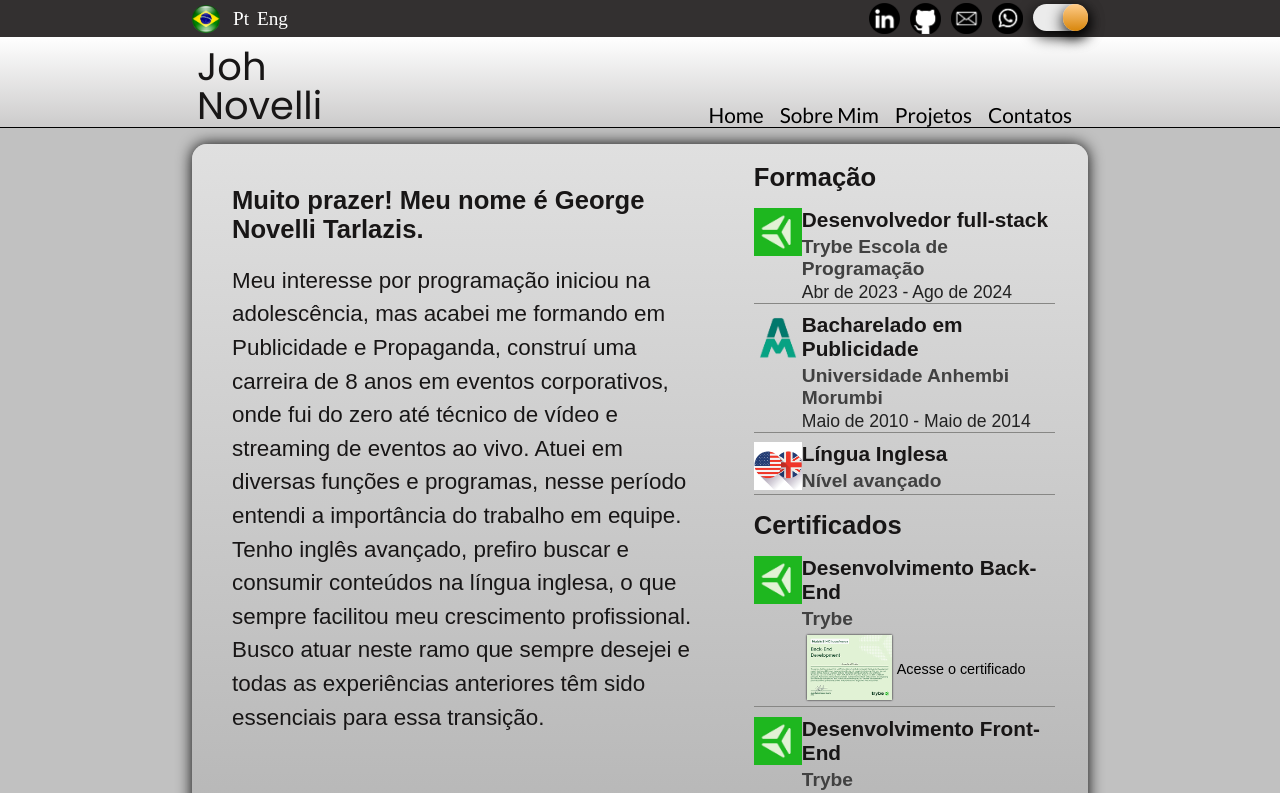
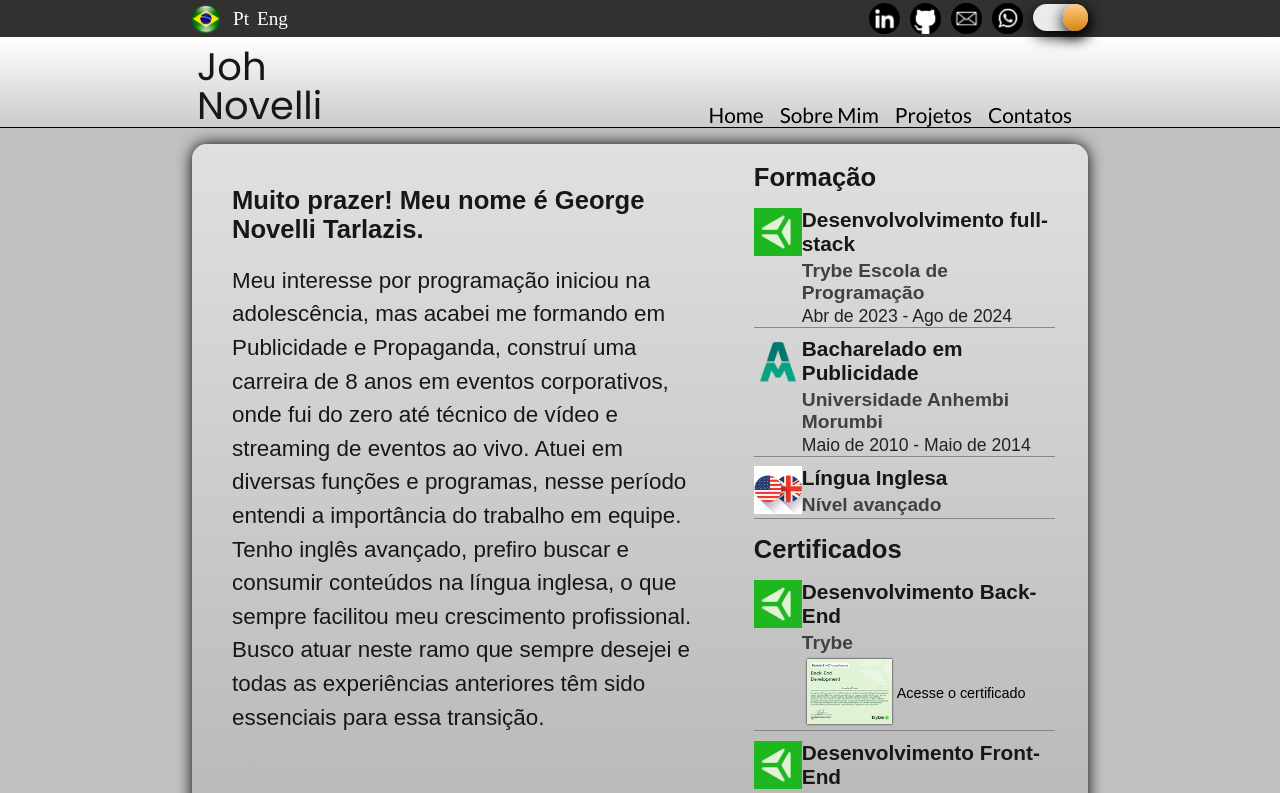
Before and after one commit to johnovelli/portfolio, a React (Create React App) app: page /about in a window 1280 px wide. Shown: the top 793 px of the page. Built offline with nearby package versions, Linux system fonts and the light colour scheme.

Commit message:
atributions text atualizado

```diff
--- a/src/components/Atribuitions/texts.js
+++ b/src/components/Atribuitions/texts.js
@@ -1,13 +1,13 @@
 const AtribuitionsTexts = {
   trybept: {
     logo: '/Trybe-logo.jpg',
-    title: 'Desenvolvedor full-stack',
+    title: 'Desenvolvolvimento full-stack',
     text: 'Trybe Escola de Programação',
     date: 'Abr de 2023 - Ago de 2024',
   },
   trybeeng: {
     logo: '/Trybe-logo.jpg',
-    title: 'Full-Stack Developer',
+    title: 'Full-Stack Development',
     text: 'Trybe Programming School',
     date: 'Apr 2023 - Aug 2024',
   },
```
